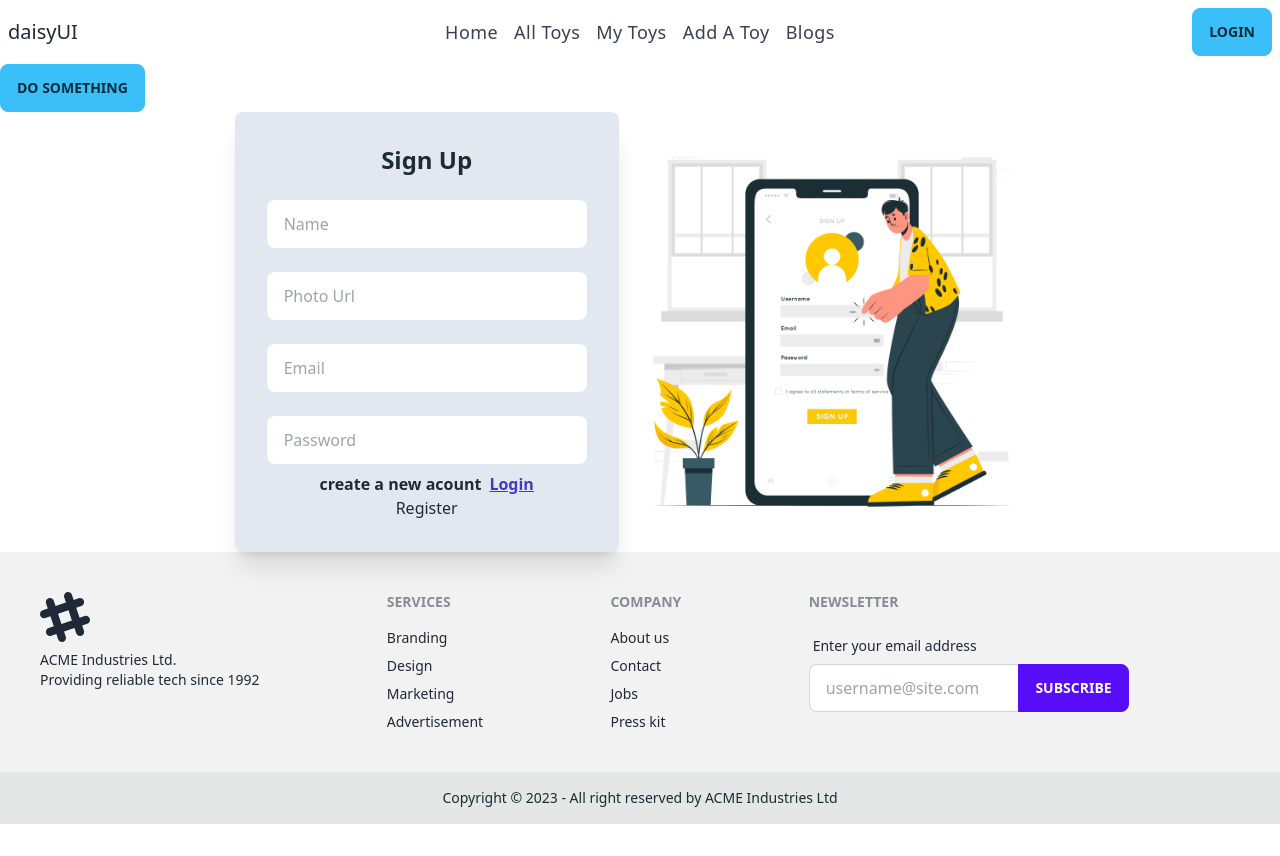
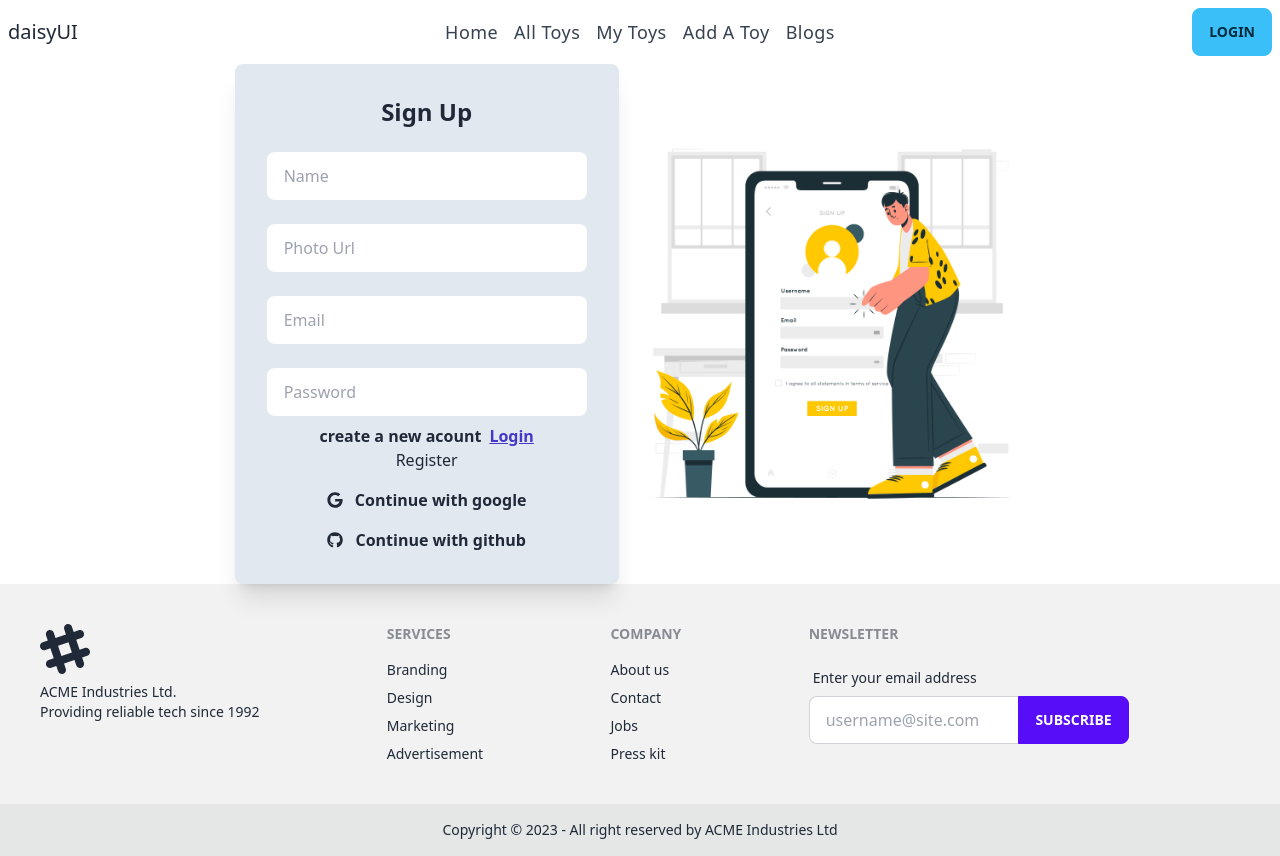
Before and after one commit to Saiful264/Toy_Marketplace_Client_Side, a React (Vite) app: page /register in a window 1280 px wide. Before the commit the page ends 824 px from the top, so only its background shows below. Built offline with nearby package versions, Linux system fonts and the light colour scheme; no server answers.

Commit message:
google login and logout implement

```diff
--- a/src/pages/Login/Login.jsx
+++ b/src/pages/Login/Login.jsx
@@ -3,10 +3,11 @@ import login from "../../assets/lofin.jpg";
 import { useContext } from "react";
 import { AuthContext } from "../../providers/AuthProvider";
 import { toast } from "react-hot-toast";
+import { FaGoogle,FaGithub } from "react-icons/fa";
 
 
 const Login = () => {
-const {logIn} = useContext(AuthContext);
+const {logIn,googleSignIn} = useContext(AuthContext);
 
   const handleLogIn = (event) => {
     event.preventDefault();
@@ -27,7 +28,13 @@ const {logIn} = useContext(AuthContext);
         console.log(errorCode, errorMessage);
         toast.error(errorMessage)
       });
-  };
+    };
+
+    const handleGoogleLogIn = () =>{
+      googleSignIn().then(toast.success("LogIn successful!"))
+      .catch(error => toast.error(error.message))
+    }
+
 
   return (
     <div className="flex justify-center items-center">
@@ -67,12 +74,12 @@ const {logIn} = useContext(AuthContext);
             LogIn
           </button>
           <div className="py-4">
-            <button className="text-base flex items-center gap-3 font-semibold btns-primary">
-              <span>{/* <FaGoogle /> */}</span> Continue with google
+            <button onClick={handleGoogleLogIn} className="text-base flex items-center gap-3 font-semibold btns-primary">
+              <span><FaGoogle /></span> Continue with google
             </button>
           </div>
           <button className="text-base flex items-center gap-3 font-semibold btns-primary">
-            <span>{/* <FaGithub /> */}</span> Continue with github
+            <span><FaGithub /></span> Continue with github
           </button>
         </Form>
       </div>
--- a/src/pages/Register/Register.jsx
+++ b/src/pages/Register/Register.jsx
@@ -3,9 +3,10 @@ import reg from "../../assets/signup.jpg";
 import { useContext } from "react";
 import { AuthContext } from "../../providers/AuthProvider";
 import { toast } from "react-hot-toast";
+import { FaGoogle,FaGithub } from "react-icons/fa";
 
 const Register = () => {
-  const { createUser, updateUserProfile } = useContext(AuthContext);
+  const { createUser, updateUserProfile, googleSignIn } = useContext(AuthContext);
 
   const handleRegister = (event) => {
     event.preventDefault();
@@ -36,7 +37,7 @@ const Register = () => {
           .catch((error) => {
             const errormessage = error.message;
             console.log(errormessage);
-            toast.error(errorMessage);
+            toast.error(errormessage);
           });
       })
       .catch((error) => {
@@ -46,6 +47,15 @@ const Register = () => {
         toast.error(errorMessage);
       });
   };
+
+
+  const handleGoogleLogIn = () =>{
+    googleSignIn().then(toast.success("LogIn successful!"))
+    .catch(error => toast.error(error.message))
+  }
+
+
+
   return (
     <div className="flex justify-center items-center">
       <div>
@@ -97,6 +107,14 @@ const Register = () => {
           <button type="submit" className="btns-primary">
             Register
           </button>
+          <div className="py-4">
+            <button onClick={handleGoogleLogIn} className="text-base flex items-center gap-3 font-semibold btns-primary">
+              <span><FaGoogle /></span> Continue with google
+            </button>
+          </div>
+          <button className="text-base flex items-center gap-3 font-semibold btns-primary">
+            <span><FaGithub /></span> Continue with github
+          </button>
         </Form>
       </div>
       <img className="w-4/12 m-0" src={reg} alt="" />
--- a/src/pages/Shared/Navbar/Navbar.jsx
+++ b/src/pages/Shared/Navbar/Navbar.jsx
@@ -1,10 +1,14 @@
+import { useContext } from "react";
+import { Link, NavLink } from "react-router-dom";
+import { AuthContext } from "../../../providers/AuthProvider";
 import { toast } from "react-hot-toast";
-import { Link, NavLink } from "react-router-dom";
 
 const Navbar = () => {
-  const handleClick = () => {
-    toast.success("Action successful!");
-  };
+  const { user, logOut } = useContext(AuthContext);
+
+  const handleLogOut = () =>{
+    logOut().then(toast.success("Log Out successful!")).catch()
+  }
 
   return (
     <div>
@@ -43,24 +47,13 @@ const Navbar = () => {
               </li>
 
               <li>
-                <NavLink
-                  to="/blog">
-                  My Toys
-                </NavLink>
+                <NavLink to="/blog">My Toys</NavLink>
               </li>
               <li>
-                <NavLink
-                  to="/blog"
-                >
-                  Add A Toy
-                </NavLink>
+                <NavLink to="/blog">Add A Toy</NavLink>
               </li>
               <li>
-                <NavLink
-                  to="/blog"
-                >
-                  Blogs
-                </NavLink>
+                <NavLink to="/blog">Blogs</NavLink>
               </li>
             </ul>
           </div>
@@ -121,18 +114,22 @@ const Navbar = () => {
           </ul>
         </div>
         <div className="navbar-end">
-          <Link to="/login" className="btn btn-info">Login</Link>
-          {/* <div className="avatar">
-            <div className="w-6 rounded-full">
-              <img src="/images/stock/photo-1534528741775-53994a69daeb.jpg" />
+          {user ? (
+            <div className="flex items-center gap-3">
+              <div className="avatar">
+                <div className="w-6 rounded-full">
+                  <img src={user?.photoURL}/>
+                </div>
+              </div>
+              <button onClick={handleLogOut} className="btn btn-info">log Out</button>
             </div>
-          </div>
-          <button className="pr-2 pl-2">log Out</button> */}
+          ) : (
+            <Link to="/login" className="btn btn-info">
+              Login
+            </Link>
+          )}
         </div>
       </div>
-      <button className="btn btn-info" onClick={handleClick}>
-        Do something
-      </button>
     </div>
   );
 };
--- a/src/providers/AuthProvider.jsx
+++ b/src/providers/AuthProvider.jsx
@@ -1,10 +1,12 @@
-import { createContext, useState } from "react";
+import { createContext, useEffect, useState } from "react";
 import {
   GoogleAuthProvider,
   createUserWithEmailAndPassword,
   getAuth,
+  onAuthStateChanged,
   signInWithEmailAndPassword,
   signInWithPopup,
+  signOut,
   updateProfile,
 } from "firebase/auth";
 import app from "../firebase/firebase.config";
@@ -18,20 +20,38 @@ const AuthProvider = ({ children }) => {
   const provider = new GoogleAuthProvider();
 
   const createUser = (email, password) => {
-    return createUserWithEmailAndPassword(auth, email, password)
+    return createUserWithEmailAndPassword(auth, email, password);
   };
 
   const logIn = (email, password) => {
-    return signInWithEmailAndPassword(auth, email, password)
+    return signInWithEmailAndPassword(auth, email, password);
   };
 
   const googleSignIn = () => {
-    return signInWithPopup(auth, provider)
+    return signInWithPopup(auth, provider);
   };
 
   const updateUserProfile = (name, photoUrl) => {
-    return updateProfile(auth.currentUser, {displayName: name, photoURL: photoUrl})
-}
+    return updateProfile(auth.currentUser, {
+      displayName: name,
+      photoURL: photoUrl,
+    });
+  };
+
+  const logOut = () =>{
+    return signOut(auth);
+  }
+
+  useEffect(()=>{
+    const unsubscribe = onAuthStateChanged(auth, loggedUser=>{
+      console.log("logged user inside the auth state odserver", loggedUser);
+      serUser(loggedUser);
+    })
+
+    return ()=>{
+      unsubscribe();
+    }
+  }, [])
 
   const AuthInfo = {
     user,
@@ -39,12 +59,11 @@ const AuthProvider = ({ children }) => {
     createUser,
     googleSignIn,
     updateUserProfile,
+    logOut
   };
 
   return (
-    <AuthContext.Provider value={AuthInfo}>
-        {children}
-    </AuthContext.Provider>
+    <AuthContext.Provider value={AuthInfo}>{children}</AuthContext.Provider>
   );
 };
 
```
Also changed, not shown: src/firebase/firebase.config.js (+9 -0 lines).
